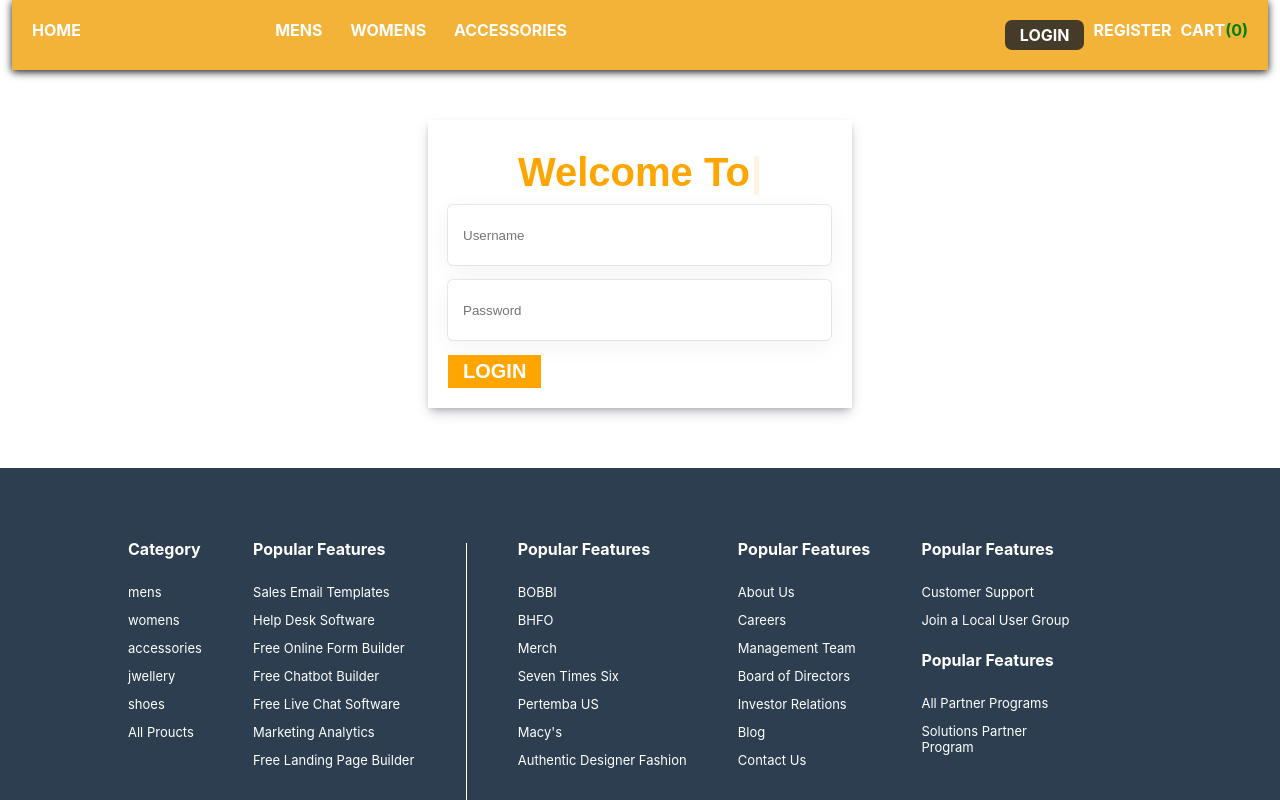
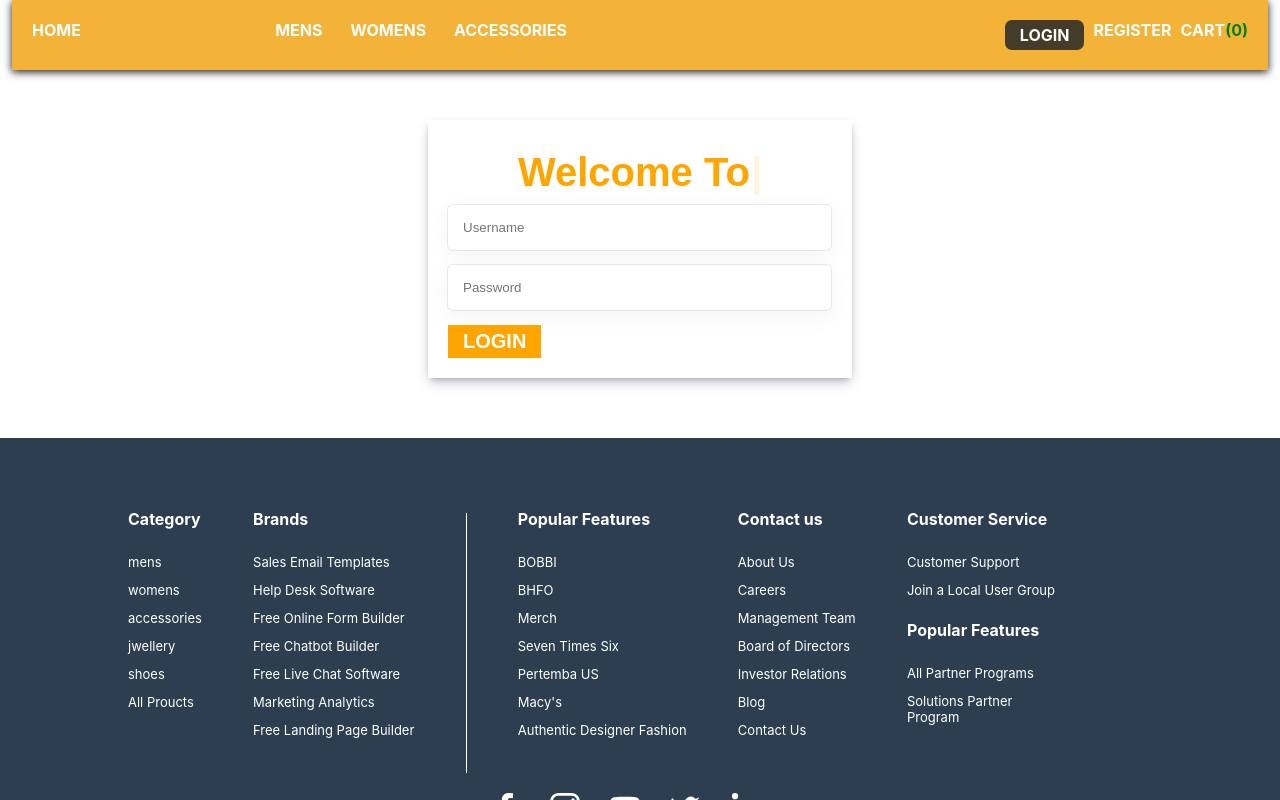
Before and after one commit to Sayli555/e-shop, a React (Create React App) app: page /payment in a window 1280 px wide. Both pictures are taken after a click on the element "LOGIN". Shown: the top 800 px of the page. Built offline with nearby package versions, Linux system fonts and the light colour scheme; no server answers.

Commit message:
css done all

```diff
--- a/src/components/Filter_Categories.jsx
+++ b/src/components/Filter_Categories.jsx
@@ -124,6 +124,7 @@ console.log("brands",brand);
             type="checkbox"
             onChange={handlechange}
             value={brand}
+            className="filter-sort-input"
             />
             <lable>{brand}</lable>
       </div>
--- a/src/components/footer/Footer.jsx
+++ b/src/components/footer/Footer.jsx
@@ -226,7 +226,7 @@ const Footer = () => {
            ))}
         </div>
         <div className='feature'>
-            <h4>Popular Features</h4>
+            <h4>Brands</h4>
            {features.map((e)=>(
             <Link to={e.path} className="footerlink">
                <div key={e.name} className="footer_feature_single-div">{e.name}</div>
@@ -245,7 +245,7 @@ const Footer = () => {
            ))}
         </div>
         <div className='feature'>
-            <h4>Popular Features</h4>
+            <h4>Contact us</h4>
            {Comapny.map((e)=>(
             <Link to={e.path} className="footerlink">
                <div key={e.name} className="footer_feature_single-div">{e.name}</div>
@@ -255,7 +255,7 @@ const Footer = () => {
         </div>
         <div>
         <div className='feature'>
-            <h4>Popular Features</h4>
+            <h4>Customer Service</h4>
            {Costomers.map((e)=>(
             <Link to={e.path} className="footerlink">
                <div key={e.name} className="footer_feature_single-div">{e.name}</div>
--- a/src/pages/checkout/Checkout.jsx
+++ b/src/pages/checkout/Checkout.jsx
@@ -39,6 +39,7 @@ const Checkout = () => {
         placeholder="first name.."
         // value={email}
         onChange={handlechange}
+        className="checkout-input"
         />
         </div>
         <div className="Linput">
@@ -50,6 +51,7 @@ const Checkout = () => {
         placeholder="last name..."
         // value={email}
         onChange={handlechange}
+        className="checkout-input"
         />
         </div>
         <div className="Linput">
@@ -61,6 +63,7 @@ const Checkout = () => {
         placeholder="email"
         // value={email}
         onChange={handlechange}
+        className="checkout-input"
         />
         </div>
         <div className="Linput">
@@ -72,6 +75,7 @@ const Checkout = () => {
         placeholder="contact number"
         // value={age}
         onChange={handlechange}
+        className="checkout-input"
         />
         </div>
         <div className="Linput">
@@ -83,6 +87,7 @@ const Checkout = () => {
         placeholder="city"
         // value={email}
         onChange={handlechange}
+        className="checkout-input"
         />
         </div>
         <div className="Linput">
@@ -94,6 +99,7 @@ const Checkout = () => {
         placeholder="state"
         // value={email}
         onChange={handlechange}
+        className="checkout-input"
         />
         </div>
         <div className="Linput">
@@ -105,6 +111,7 @@ const Checkout = () => {
         placeholder="country"
         // value={email}
         onChange={handlechange}
+        className="checkout-input"
         />
         </div>
 
--- a/src/pages/checkout/checkout.css
+++ b/src/pages/checkout/checkout.css
@@ -15,17 +15,17 @@
     display: flex;
     width:100%;
     margin-bottom: 28px;
-    /* border: 1px solid black; */
+
 }
 .fname{
-   /* margin-left: 20px; */
+
    margin-right: 30px;
    width:70%;
    height: 30px;
-   /* border: 1px solid black; */
+
 }
 
-input{
+.checkout-input{
     height: 30px;
     border: none;
     box-shadow: rgba(67, 71, 85, 0.27) 0px 0px 0.25em, rgba(90, 125, 188, 0.05) 0px 0.25em 1em;}
--- a/src/pages/payment/Payment.jsx
+++ b/src/pages/payment/Payment.jsx
@@ -32,6 +32,7 @@ function Payment() {
         placeholder="name on card"
         // value={email}
         // onChange={handlechange}
+        className="checkout-input"
         />
         </div>
         <div className="Linput">
@@ -41,6 +42,7 @@ function Payment() {
         type="number"
         name="card number"
         placeholder="Card Number"
+        className="checkout-input"
         // value={age}
         // onChange={handlechange}
         />
```
Also changed, not shown: src/components/filter_sort.css (+7 -0 lines).
